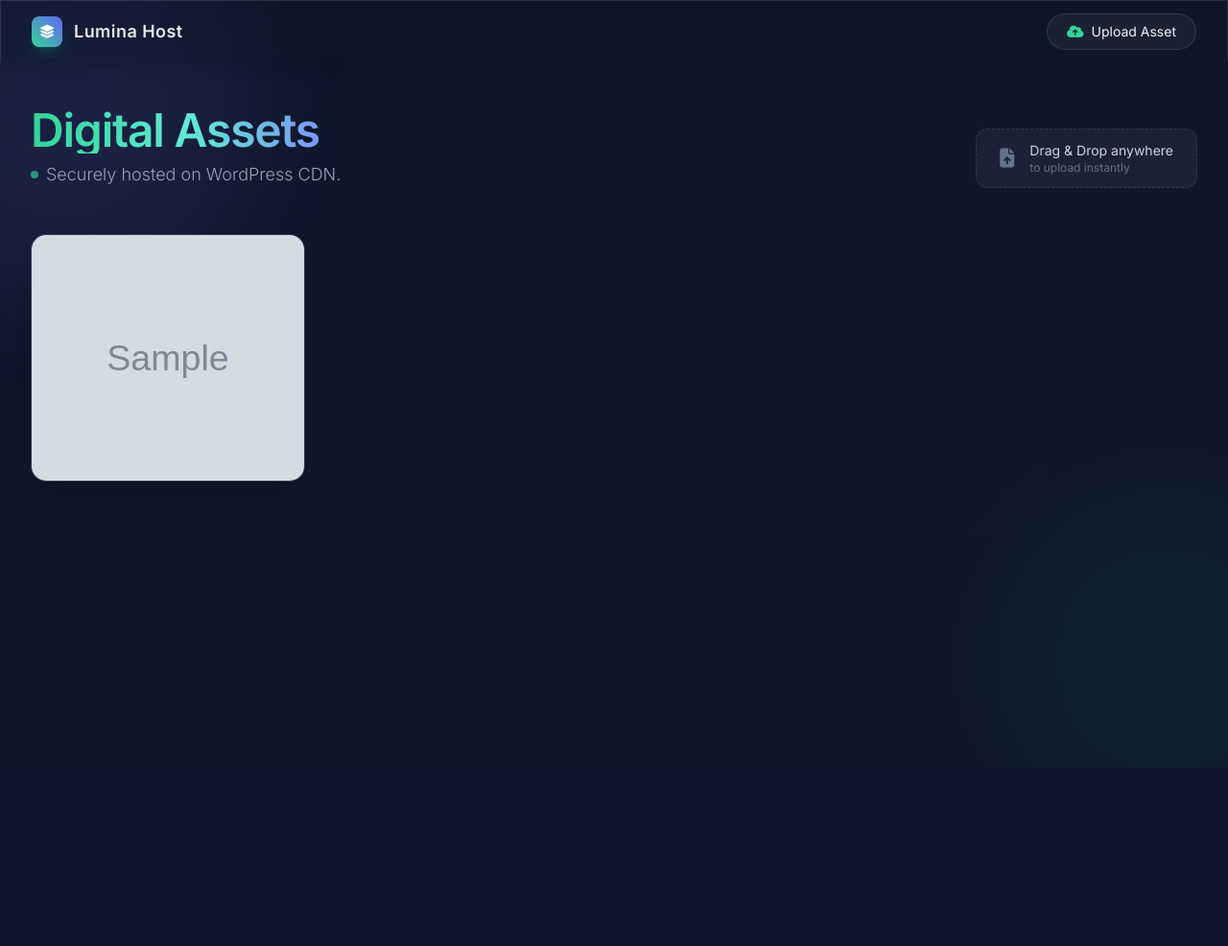
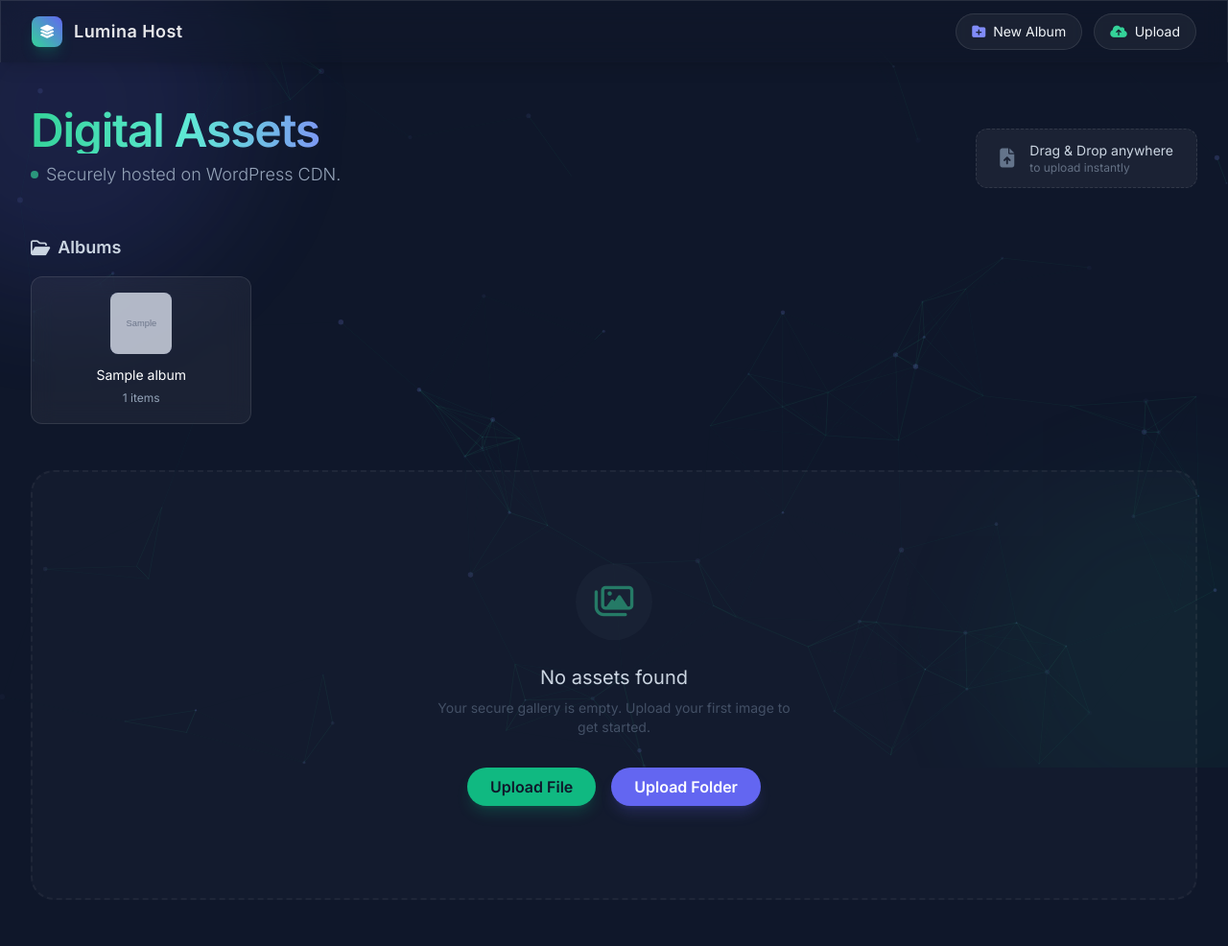
Before and after one commit to 1999AZZAR/lumina-host, a Flask app: page / in a window 1280 px wide. Shown: the whole page at 96% size. Before the commit the page ends 502 px from the top, so only its background shows below. Run offline with Flask 3, Linux system fonts and the light colour scheme; tables that the repository leaves empty hold one stand-in row (values such as "Sample post"); grey boxes marked "Sample" are stand-in pictures; some libraries are stand-ins or nearby versions.

Commit message:
Fix redirect 405 error and add particles.js background effect

```diff
--- a/app.py
+++ b/app.py
@@ -1,5 +1,5 @@
 import os
-from flask import Flask, render_template, request, redirect, url_for, flash
+from flask import Flask, render_template, request, redirect, url_for, flash, abort
 from werkzeug.utils import secure_filename
 from dotenv import load_dotenv
 
@@ -12,14 +12,14 @@ load_dotenv()
 
 app = Flask(__name__)
 app.secret_key = os.getenv('FLASK_SECRET_KEY', 'dev-secret-key-change-in-prod')
-app.config['MAX_CONTENT_LENGTH'] = 16 * 1024 * 1024 # 16MB limit
+app.config['MAX_CONTENT_LENGTH'] = 128 * 1024 * 1024 # Increased to 128MB for folder uploads
 
 # Allowed extensions
 ALLOWED_EXTENSIONS = {'png', 'jpg', 'jpeg', 'gif', 'webp'}
 
 @app.errorhandler(413)
 def request_entity_too_large(error):
-    flash('File too large. Maximum limit is 16MB.')
+    flash('Upload too large. Maximum limit is 128MB.')
     return redirect(url_for('index'))
 
 def allowed_file(filename):
@@ -28,41 +28,74 @@ def allowed_file(filename):
 
 @app.route('/')
 def index():
-    """Render the gallery grid with assets from the local DB."""
+    """Render the gallery grid with Albums and Orphan Assets."""
     assets = database.get_all_assets()
-    return render_template('gallery.html', assets=assets)
+    albums = database.get_albums()
+    return render_template('gallery.html', assets=assets, albums=albums)
+
+@app.route('/album/<int:album_id>')
+def view_album(album_id):
+    """Render a specific album."""
+    # Fetch album details (naive check from get_albums)
+    all_albums = database.get_albums()
+    album = next((a for a in all_albums if a['id'] == album_id), None)
+
+    if not album:
+        abort(404)
+
+    assets = database.get_assets_by_album(album_id)
+    return render_template('gallery.html', assets=assets, current_album=album)
 
 @app.route('/upload', methods=['POST'])
 def upload_file():
-    """Handle file upload, orchestration to WP, and local metadata save."""
+    """Handle single file OR folder upload."""
     if 'file' not in request.files:
         flash('No file part')
-        return redirect(request.url)
-
-    file = request.files['file']
-
-    if file.filename == '':
-        flash('No selected file')
-        return redirect(request.url)
-
-    if file and allowed_file(file.filename):
-        # 1. Sanitize
-        filename = secure_filename(file.filename)
-        # We don't save to disk locally; we pass the file stream directly to WP logic
-
-        # 2. Upload to WordPress (or Mock)
-        asset_data = wordpress_api.upload_media(file)
-
-        if asset_data:
-            # 3. Save Metadata Locally
-            database.add_asset(asset_data)
-            flash('Upload successful!')
-        else:
-            flash('Upload failed. Check server logs.')
-
         return redirect(url_for('index'))
 
-    flash('Invalid file type')
+    files = request.files.getlist('file')
+
+    if not files or files[0].filename == '':
+        flash('No selected file')
+        return redirect(url_for('index'))
+
+    # Detect Album Mode
+    # If multiple files share a directory path, or if explicit 'is_album' flag is set (not used here yet),
+    # or simply if the input was webkitdirectory.
+    # We infer "Album Mode" if there are multiple files OR if the first file has a path separator.
+
+    album_id = None
+    first_filename = files[0].filename
+
+    # Check if folder upload (webkitRelativePath usually sent as filename 'Folder/Img.jpg')
+    if '/' in first_filename:
+        folder_name = first_filename.split('/')[0]
+        # Create Album
+        album_id = database.create_album(folder_name)
+        flash(f'Created album: {folder_name}')
+    elif len(files) > 1:
+        # Multiple files selected but flat? Create "Batch Upload" album?
+        # For now, treat as loose files unless folder structure is detected.
+        # User asked: "upload entire folder that will automatically became an album"
+        pass
+
+    success_count = 0
+
+    for file in files:
+        if file and allowed_file(file.filename):
+            filename = secure_filename(file.filename)
+            # Upload to WordPress
+            asset_data = wordpress_api.upload_media(file)
+
+            if asset_data:
+                database.add_asset(asset_data, album_id=album_id)
+                success_count += 1
+
+    if success_count > 0:
+        flash(f'Successfully uploaded {success_count} files.')
+    else:
+        flash('Upload failed or no valid images found.')
+
     return redirect(url_for('index'))
 
 if __name__ == '__main__':
@@ -71,8 +104,6 @@ if __name__ == '__main__':
         database.init_db()
         print(f"Created new database at {database.DB_PATH}")
     else:
-        # Check if table exists, if not init
-        # (Naive check, relying on init_db IF NOT EXISTS)
         database.init_db()
 
     app.run(debug=True, port=5000)
--- a/templates/gallery.html
+++ b/templates/gallery.html
@@ -8,11 +8,22 @@
     <script src="https://cdn.tailwindcss.com"></script>
     <!-- Font Awesome -->
     <link rel="stylesheet" href="https://cdnjs.cloudflare.com/ajax/libs/font-awesome/6.4.0/css/all.min.css">
+    <!-- Particles.js -->
+    <script src="https://cdn.jsdelivr.net/particles.js/2.0.0/particles.min.js"></script>
     <!-- Google Fonts -->
     <link href="https://fonts.googleapis.com/css2?family=Inter:wght@300;400;600&display=swap" rel="stylesheet">
 
     <style>
         body { font-family: 'Inter', sans-serif; }
+        #particles-js {
+            position: fixed;
+            top: 0;
+            left: 0;
+            width: 100%;
+            height: 100%;
+            z-index: -5;
+            pointer-events: none;
+        }
         /* Hide scrollbar for clean look */
         ::-webkit-scrollbar { width: 8px; }
         ::-webkit-scrollbar-track { background: #0f172a; }
@@ -51,6 +62,9 @@
 </head>
 <body class="bg-slate-900 text-slate-100 min-h-screen relative overflow-x-hidden selection:bg-emerald-400 selection:text-slate-900" ondragover="handleDragOver(event)" ondrop="handleDrop(event)">
 
+    <!-- Particles Background -->
+    <div id="particles-js"></div>
+
     <!-- Ambient Background Blobs -->
     <div class="fixed top-0 left-0 w-full h-full overflow-hidden -z-10 pointer-events-none">
         <div class="absolute top-[-10%] left-[-10%] w-96 h-96 bg-indigo-500/20 rounded-full blur-3xl animate-pulse"></div>
@@ -61,18 +75,27 @@
     <nav class="fixed top-0 w-full z-50 glass-panel border-b-0 shadow-lg bg-slate-900/40">
         <div class="max-w-7xl mx-auto px-4 sm:px-6 lg:px-8">
             <div class="flex items-center justify-between h-16">
-                <div class="flex items-center gap-3">
+                <a href="/" class="flex items-center gap-3 hover:opacity-80 transition-opacity">
                     <div class="w-8 h-8 rounded-lg bg-gradient-to-tr from-emerald-400 to-indigo-500 flex items-center justify-center shadow-lg shadow-emerald-500/20">
                         <i class="fa-solid fa-layer-group text-white text-sm"></i>
                     </div>
                     <span class="font-semibold text-lg tracking-wide text-white/90">Lumina Host</span>
+                </a>
+
+                <div class="flex items-center gap-3">
+                    <!-- Upload Folder -->
+                    <button onclick="document.getElementById('uploadFolderInput').click()"
+                            class="hidden md:flex items-center gap-2 bg-white/5 hover:bg-white/10 border border-white/10 px-4 py-2 rounded-full transition-all text-sm font-medium backdrop-blur-sm group hover:border-indigo-400/30">
+                        <i class="fa-solid fa-folder-plus text-indigo-400 group-hover:scale-110 transition-transform"></i>
+                        <span>New Album</span>
+                    </button>
+                    <!-- Upload File -->
+                    <button onclick="document.getElementById('uploadInput').click()"
+                            class="hidden md:flex items-center gap-2 bg-white/5 hover:bg-white/10 border border-white/10 px-4 py-2 rounded-full transition-all text-sm font-medium backdrop-blur-sm group hover:border-emerald-400/30">
+                        <i class="fa-solid fa-cloud-arrow-up text-emerald-400 group-hover:scale-110 transition-transform"></i>
+                        <span>Upload</span>
+                    </button>
                 </div>
-                <!-- Upload Button (Header Integrated) -->
-                <button onclick="document.getElementById('uploadInput').click()"
-                        class="hidden md:flex items-center gap-2 bg-white/5 hover:bg-white/10 border border-white/10 px-5 py-2 rounded-full transition-all text-sm font-medium backdrop-blur-sm group hover:border-emerald-400/30">
-                    <i class="fa-solid fa-cloud-arrow-up text-emerald-400 group-hover:scale-110 transition-transform"></i>
-                    <span>Upload Asset</span>
-                </button>
             </div>
         </div>
     </nav>
@@ -83,6 +106,14 @@
         <!-- Header -->
         <header class="mb-12 flex flex-col md:flex-row md:items-end justify-between gap-6">
             <div class="text-center md:text-left">
+                {% if current_album %}
+                    <a href="/" class="inline-flex items-center gap-2 text-slate-400 hover:text-white mb-2 transition-colors">
+                        <i class="fa-solid fa-arrow-left"></i> Back to Gallery
+                    </a>
+                    <h1 class="text-4xl md:text-5xl font-bold text-transparent bg-clip-text bg-gradient-to-r from-emerald-400 via-teal-300 to-indigo-400 mb-2 tracking-tight">
+                        {{ current_album.title }}
+                    </h1>
+                {% else %}
                     <h1 class="text-4xl md:text-5xl font-bold text-transparent bg-clip-text bg-gradient-to-r from-emerald-400 via-teal-300 to-indigo-400 mb-2 tracking-tight">
                         Digital Assets
                     </h1>
@@ -90,6 +121,7 @@
                         <span class="w-2 h-2 rounded-full bg-emerald-400 animate-pulse"></span>
                         Securely hosted on WordPress CDN.
                     </p>
+                {% endif %}
             </div>
 
             <!-- Drag & Drop Zone Hint -->
@@ -117,7 +149,36 @@
             {% endif %}
         {% endwith %}
 
-        <!-- Gallery Grid -->
+        <!-- ALBUMS SECTION (Only on Home) -->
+        {% if albums and not current_album %}
+        <div class="mb-12">
+            <h2 class="text-lg font-semibold text-slate-300 mb-4 flex items-center gap-2">
+                <i class="fa-regular fa-folder-open"></i> Albums
+            </h2>
+            <div class="grid grid-cols-2 md:grid-cols-4 lg:grid-cols-5 gap-4">
+                {% for album in albums %}
+                <a href="/album/{{ album.id }}" class="group relative glass-panel rounded-xl p-4 flex flex-col items-center justify-center gap-3 hover:bg-white/10 transition-all hover:scale-[1.02] cursor-pointer">
+                    <!-- Preview Image or Generic Icon -->
+                    <div class="w-16 h-16 rounded-lg bg-indigo-500/20 flex items-center justify-center text-indigo-300 group-hover:text-indigo-200 group-hover:bg-indigo-500/30 transition-colors relative overflow-hidden">
+                        {% if album.preview_url %}
+                            <img src="{{ album.preview_url }}" class="w-full h-full object-cover absolute inset-0 opacity-80 group-hover:opacity-100 transition-opacity">
+                        {% else %}
+                            <i class="fa-solid fa-folder text-3xl"></i>
+                        {% endif %}
+                    </div>
+                    <div class="text-center">
+                        <h3 class="text-white font-medium text-sm truncate max-w-[120px]">{{ album.title }}</h3>
+                        <span class="text-xs text-slate-400">{{ album.asset_count }} items</span>
+                    </div>
+                </a>
+                {% endfor %}
+            </div>
+        </div>
+        {% endif %}
+
+        <!-- ASSETS GRID -->
+        {% if assets %}
+            {% if not current_album %}<h2 class="text-lg font-semibold text-slate-300 mb-4 flex items-center gap-2"><i class="fa-regular fa-image"></i> Recent Uploads</h2>{% endif %}
             <div class="grid grid-cols-1 sm:grid-cols-2 md:grid-cols-3 lg:grid-cols-4 gap-6">
                 {% for asset in assets %}
                 {% set current_index = loop.index0 %}
@@ -147,6 +208,8 @@
                         </div>
                     </div>
                 </div>
+                {% endfor %}
+            </div>
         {% else %}
             <!-- Empty State -->
             <div class="col-span-full flex flex-col items-center justify-center py-24 text-slate-500 border-2 border-dashed border-white/5 rounded-3xl bg-white/[0.02]">
@@ -155,12 +218,16 @@
                 </div>
                 <h3 class="text-xl font-medium text-slate-300">No assets found</h3>
                 <p class="text-sm opacity-60 mt-2 max-w-sm text-center">Your secure gallery is empty. Upload your first image to get started.</p>
-                <button onclick="document.getElementById('uploadInput').click()" class="mt-8 px-6 py-2 bg-emerald-500 hover:bg-emerald-400 text-slate-900 font-semibold rounded-full transition-all shadow-lg shadow-emerald-500/20">
-                    Upload Now
+                <div class="flex gap-4 mt-8">
+                     <button onclick="document.getElementById('uploadInput').click()" class="px-6 py-2 bg-emerald-500 hover:bg-emerald-400 text-slate-900 font-semibold rounded-full transition-all shadow-lg shadow-emerald-500/20">
+                        Upload File
+                    </button>
+                     <button onclick="document.getElementById('uploadFolderInput').click()" class="px-6 py-2 bg-indigo-500 hover:bg-indigo-400 text-white font-semibold rounded-full transition-all shadow-lg shadow-indigo-500/20">
+                        Upload Folder
                     </button>
                 </div>
-            {% endfor %}
             </div>
+        {% endif %}
 
     </main>
 
@@ -197,14 +264,23 @@
 
     <!-- Hidden Form for Upload -->
     <form id="uploadForm" action="/upload" method="post" enctype="multipart/form-data" class="hidden">
-        <input type="file" name="file" id="uploadInput" accept="image/*" onchange="submitUpload()">
+        <!-- Standard File Upload -->
+        <input type="file" name="file" id="uploadInput" accept="image/*" multiple onchange="submitUpload()">
+        <!-- Folder Upload -->
+        <input type="file" name="file" id="uploadFolderInput" webkitdirectory directory multiple onchange="submitUpload()">
     </form>
 
-    <!-- Mobile FAB Upload -->
+    <!-- Mobile FAB Upload (Split?) -->
+    <div class="md:hidden fixed bottom-8 right-8 flex flex-col gap-4 z-40">
+         <button onclick="document.getElementById('uploadFolderInput').click()"
+            class="w-12 h-12 bg-indigo-500 hover:bg-indigo-400 text-white rounded-full shadow-lg shadow-indigo-500/30 flex items-center justify-center text-xl transition-transform hover:scale-110 active:scale-95 border border-indigo-300/20">
+            <i class="fa-solid fa-folder-plus"></i>
+        </button>
         <button onclick="document.getElementById('uploadInput').click()"
-            class="md:hidden fixed bottom-8 right-8 w-14 h-14 bg-emerald-500 hover:bg-emerald-400 text-slate-900 rounded-full shadow-lg shadow-emerald-500/30 flex items-center justify-center text-2xl transition-transform hover:scale-110 active:scale-95 z-40 border border-emerald-300/20">
+                class="w-14 h-14 bg-emerald-500 hover:bg-emerald-400 text-slate-900 rounded-full shadow-lg shadow-emerald-500/30 flex items-center justify-center text-2xl transition-transform hover:scale-110 active:scale-95 border border-emerald-300/20">
             <i class="fa-solid fa-plus"></i>
         </button>
+    </div>
 
     <!-- Loading Overlay -->
     <div id="loader" class="fixed inset-0 bg-slate-900/90 backdrop-blur-md z-[200] hidden flex-col items-center justify-center transition-all duration-300">
@@ -212,7 +288,8 @@
             <div class="w-16 h-16 border-4 border-slate-700 rounded-full"></div>
             <div class="absolute top-0 left-0 w-16 h-16 border-4 border-emerald-400 rounded-full border-t-transparent animate-spin"></div>
         </div>
-        <p class="text-emerald-400 font-medium tracking-[0.2em] mt-6 animate-pulse text-sm">UPLOADING ASSET...</p>
+        <p class="text-emerald-400 font-medium tracking-[0.2em] mt-6 animate-pulse text-sm">UPLOADING ASSETS...</p>
+        <p class="text-slate-500 text-xs mt-2">This might take a moment.</p>
     </div>
 
     <!-- Drag Overlay -->
@@ -368,6 +445,25 @@
                 closeLightbox();
             }
         });
+
+        // --- Particles JS Initialization ---
+        particlesJS("particles-js", {
+            "particles": {
+                "number": { "value": 80, "density": { "enable": true, "value_area": 800 } },
+                "color": { "value": "#818cf8" },
+                "shape": { "type": "circle" },
+                "opacity": { "value": 0.2, "random": true },
+                "size": { "value": 3, "random": true },
+                "line_linked": { "enable": true, "distance": 150, "color": "#34d399", "opacity": 0.1, "width": 1 },
+                "move": { "enable": true, "speed": 1, "direction": "none", "random": true, "straight": false, "out_mode": "out", "bounce": false }
+            },
+            "interactivity": {
+                "detect_on": "canvas",
+                "events": { "onhover": { "enable": true, "mode": "grab" }, "onclick": { "enable": false } },
+                "modes": { "grab": { "distance": 140, "line_linked": { "opacity": 0.5 } } }
+            },
+            "retina_detect": true
+        });
     </script>
 </body>
 </html>
```
Also changed, not shown: database.py (+94 -33 lines). Lines whose indentation alone changed are shown as unchanged.
